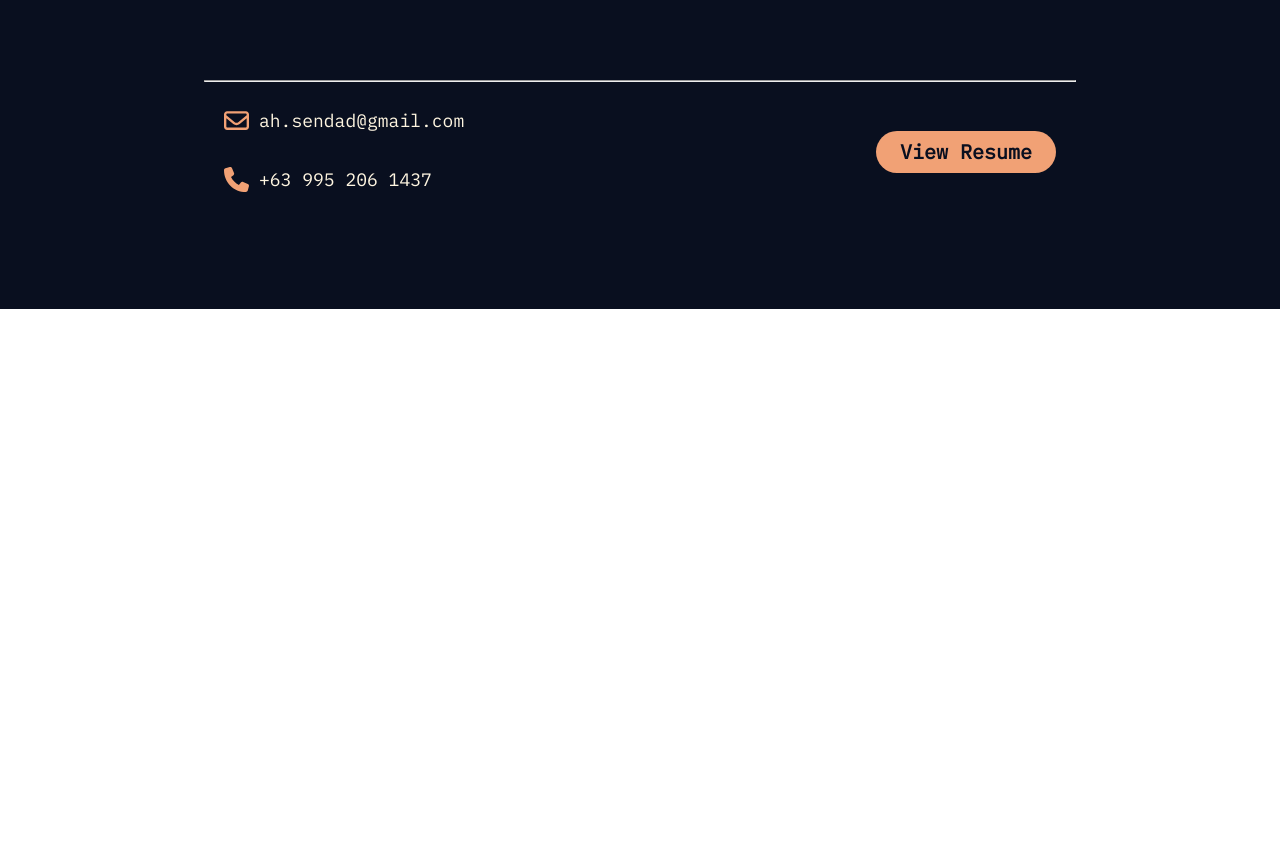
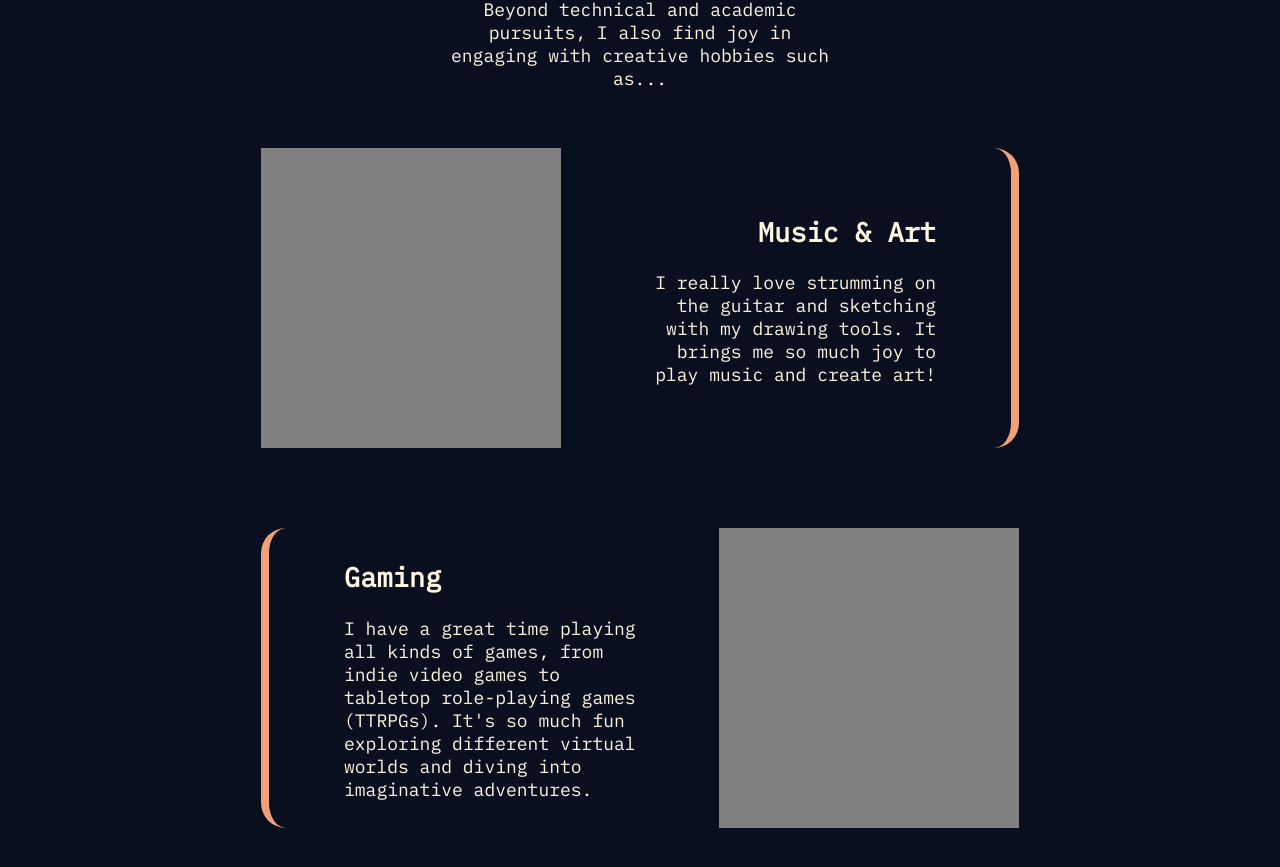
Before and after one commit to pn-tn/myportfolio, a React (Create React App) app: page /about in a window 1280 px wide. Shown: the part 849-1716 px from the top of the page. Before the commit the page ends 1158 px from the top, so only its background shows below. Built offline with nearby package versions, Linux system fonts and the light colour scheme.

Commit message:
added Personal Interests

```diff
--- a/src/components/About.css
+++ b/src/components/About.css
@@ -27,6 +27,45 @@
 	font-weight: 700;
 }
 
+.personal {
+	display: flex;
+	flex-direction: column;
+	justify-content: center;
+	align-items: center;
+	text-align: center;
+	max-width: 30vw;
+	margin-bottom: 200px;
+}
+.personal .image {
+	width: 300px;
+	height: 300px;
+	background-color:grey;
+}
+.personal .music-art,
+.personal .gaming {
+	display: flex;
+	flex-direction: row;
+	justify-content: center;
+	margin: 40px;
+	width: 750px;
+
+	border-radius:25px;
+}
+.personal .music-art{
+	border-right: 8px solid;
+	border-color: #F1A175;
+	text-align: right;
+}
+.personal .gaming {
+	border-left: 8px solid;
+	border-color: #F1A175;
+	text-align: left;
+}
+
+.personal .descr {
+	margin: auto;
+	max-width: 300px;
+}
 
 @media (max-width: 1024px) {
 
@@ -38,4 +77,8 @@
 		max-width: 60vw;
 
 	}
+
+	.personal {
+		max-width: 60vw;
+	}
 }
--- a/src/components/About.jsx
+++ b/src/components/About.jsx
@@ -23,6 +23,31 @@ function About() {
 
 			<div className="personal">
 				<h1>Personal Interests</h1>
+				<p>
+					Beyond technical and academic pursuits, I also find joy in engaging with
+					creative hobbies such as...
+				</p>
+				<div className="music-art">
+					<div className="image"></div>
+					<div className="descr">
+						<h2>Music & Art</h2>
+						<p>
+							I really love strumming on the guitar and sketching with my drawing tools.
+							It brings me so much joy to play music and create art!
+						</p>
+					</div>
+				</div>
+				<div className="gaming">
+					<div className="descr">
+						<h2>Gaming</h2>
+						<p>
+							I have a great time playing all kinds of games, from indie video games to
+							tabletop role-playing games (TTRPGs). It's so much fun exploring different
+							virtual worlds and diving into imaginative adventures.
+						</p>
+					</div>
+					<div className="image"></div>
+				</div>
 			</div>
 			<Contacts/>
 
```
